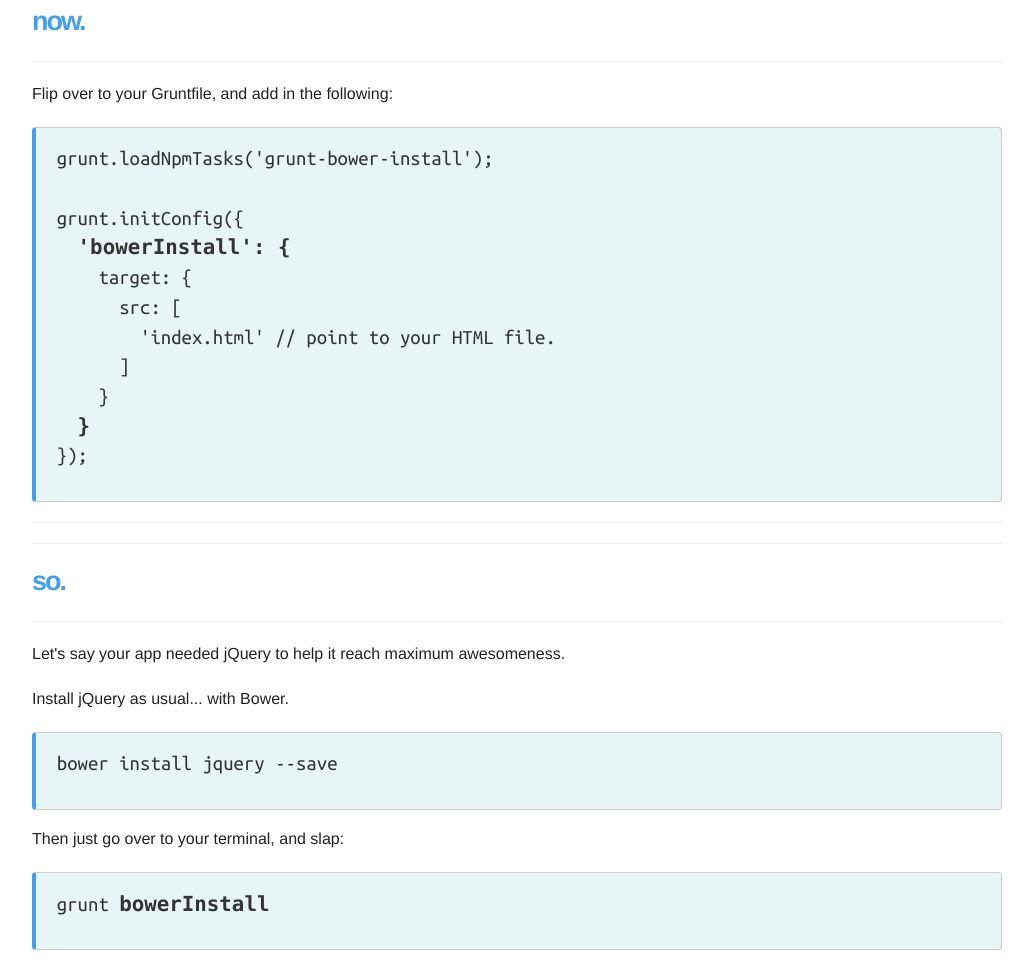
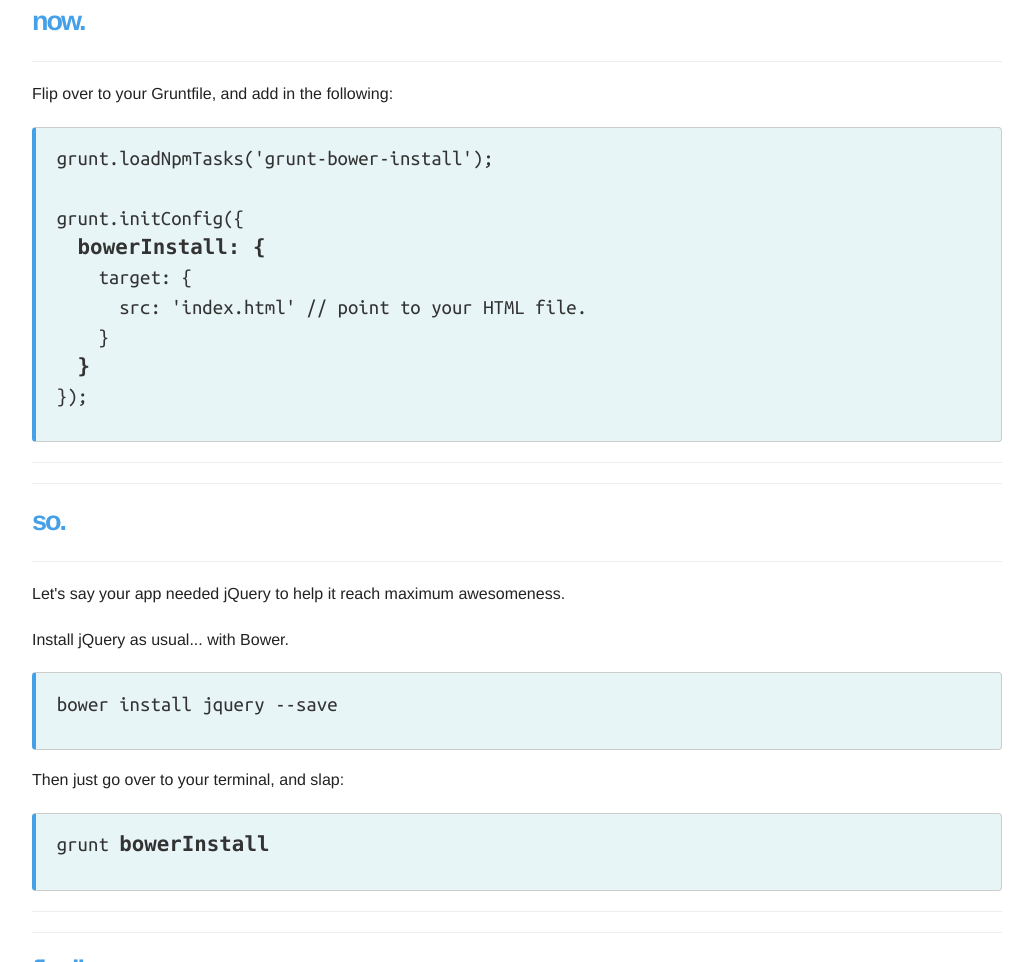
Before and after one commit to stephenplusplus/grunt-wiredep, a website: page index.html in a window 1280 px wide. Shown: the part 1234-2196 px from the top of the page, without its empty margins (123-1156 px from the left). Drawn offline with nearby package versions, Linux system fonts and the light colour scheme; files that its build step writes are made by us from their sources.

Commit message:
Update index.html

```diff
--- a/index.html
+++ b/index.html
@@ -12,7 +12,7 @@
   <section class="row">
     <div class="twelve columns">
       <hr>
-      <h1>sample app...le.</h1>
+      <h1>sample app.</h1>
       <hr>
       <em>
         how to get started with grunt-bower-install.
@@ -76,11 +76,9 @@
   grunt.loadNpmTasks('grunt-bower-install');
 
   grunt.initConfig({
-    <code>'bowerInstall': {</code>
+    <code>bowerInstall: {</code>
       target: {
-        src: [
-          'index.html' // point to your HTML file.
-        ]
+        src: 'index.html' // point to your HTML file.
       }
     <code>}</code>
   });
```
